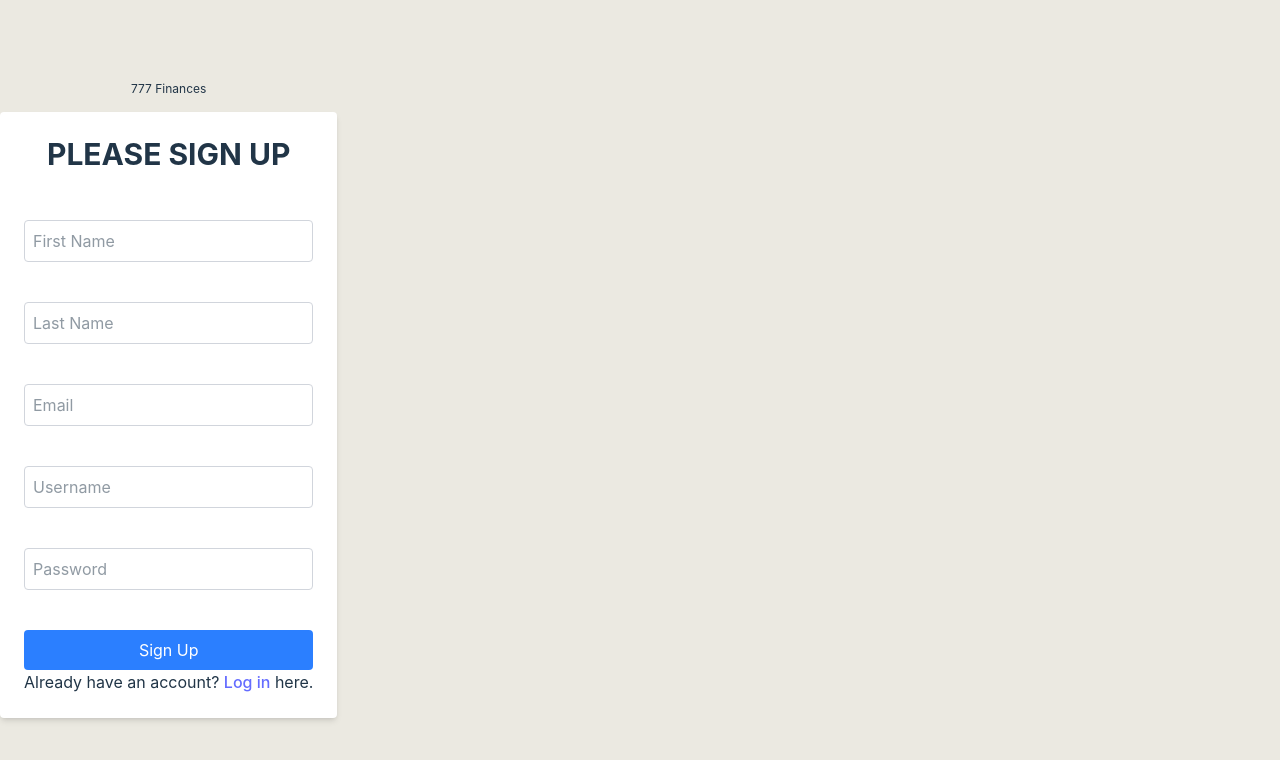
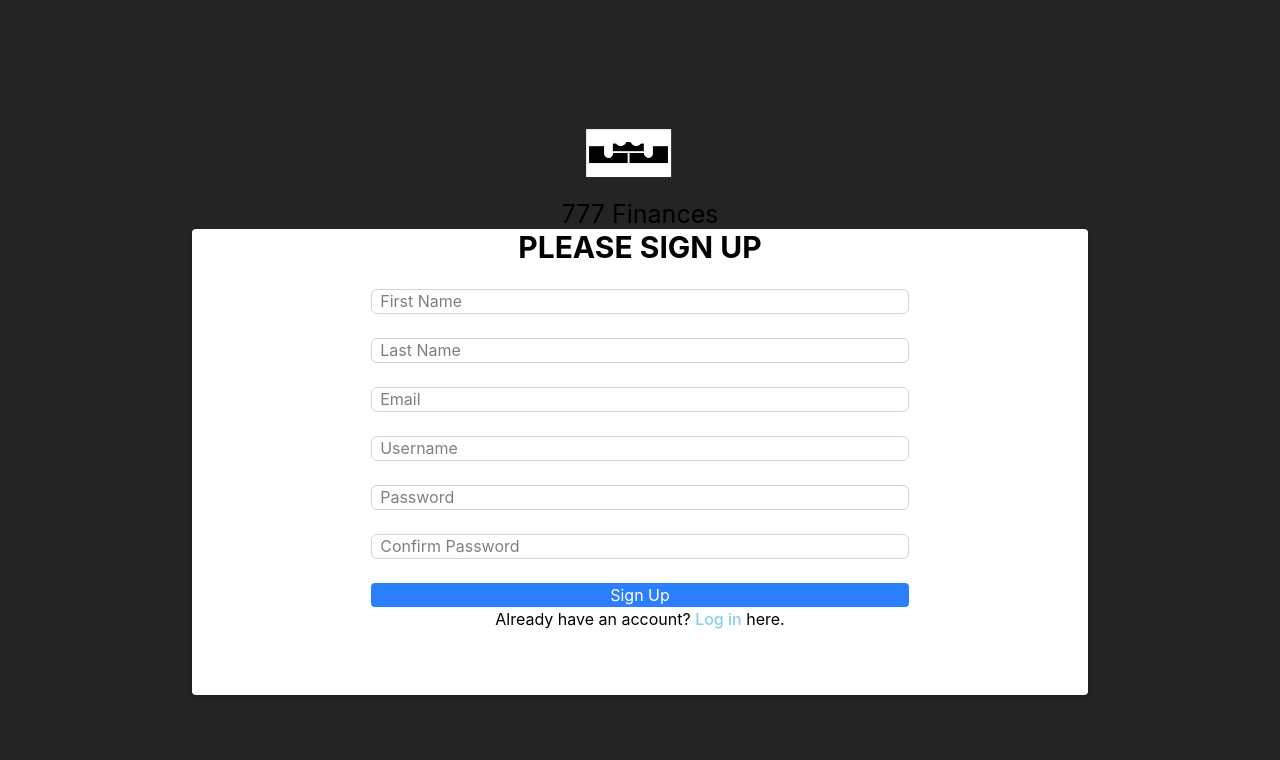
Before and after one commit to ElijahHawthorne/COP4331_LargeProject, a React (Vite) app in the folder frontend/: page /signup in a window 1280 px wide. Shown: the top 760 px of the page. Built offline with nearby package versions, Linux system fonts and the light colour scheme.

Commit message:
fixing small UI things -Elijah

```diff
--- a/frontend/src/App.css
+++ b/frontend/src/App.css
@@ -1,76 +1,75 @@
 @import "tailwindcss";
 
-/*Primary: E43D12
-
-Secondary: D6536D
-
-Accent: FFA2B6
-
-Highlight: EFB11D
-
-Background: EBE9E1*/
+/* Color Palette */
+:root {
+  --primary: #E43D12;
+  --secondary: #D6536D;
+  --accent: #FFA2B6;
+  --highlight: #EFB11D;
+  --background: #EBE9E1;
+}
 
 #root {
   max-width: 1280px;
-  /* margin: 0 auto; Removed to let sidebar go to left side
-  text-align: center;
-  padding: 2rem; */
 }
 
 .App {
   width: 100vw;
   height: 100vh;
-  background-color: #EBE9E1;
+  background-color: var(--background);
+  display: flex;
+  flex-direction: row;
 }
 
 body {
   margin: 0;
   padding: 0;
   display: flex;
-  align-items: center;
+  align-items: stretch;
+  justify-content: flex-start;
   height: 100%;
 }
 
 .SideBar {
   height: 100%;
   width: 300px;
-  background-color: #D6536D;
+  background-color: var(--secondary);
+  display: flex;
+  flex-direction: column;
 }
 
-.SideBarList{
-  height: auto;
+.SideBarList {
   width: 100%;
   padding: 0;
+  margin: 0;
 }
 
-.SideBarList .row{
+.SideBarList .row {
   width: 100%;
   height: 50px;
   border: 1px solid black;
   list-style-type: none;
-  margin: 0%;
   display: flex;
   flex-direction: row;
-  color: white;
   justify-content: center;
   align-items: center;
+  color: white;
   font-family: 'Courier New', Courier, monospace;
 }
 
-.row #icon{
+.row #icon {
   flex: 30%;
   display: grid;
   place-items: center;
 }
 
-.row #title{
+.row #title {
   flex: 70%;
 }
 
-.title{
+.title {
   text-align: center;
-  justify-content: center;
-  font-size: 12px;
+  font-size: 25px;
 }
 
 .logo {
@@ -79,26 +78,9 @@ body {
   will-change: filter;
   transition: filter 300ms;
 }
+
 .logo:hover {
   filter: drop-shadow(0 0 2em #646cffaa);
-}
-.logo.react:hover {
-  filter: drop-shadow(0 0 2em #61dafbaa);
-}
-
-@keyframes logo-spin {
-  from {
-    transform: rotate(0deg);
-  }
-  to {
-    transform: rotate(360deg);
-  }
-}
-
-@media (prefers-reduced-motion: no-preference) {
-  a:nth-of-type(2) .logo {
-    animation: logo-spin infinite 20s linear;
-  }
 }
 
 .card {
@@ -108,3 +90,18 @@ body {
 .read-the-docs {
   color: #888;
 }
+
+/* Responsive Adjustments */
+@media (max-width: 768px) {
+  .SideBar {
+    width: 200px; /* Reduce sidebar width on mobile */
+  }
+
+  .SideBarList .row {
+    height: 40px; /* Adjust row height */
+  }
+
+  .App {
+    padding: 1rem; /* Add padding on small screens */
+  }
+}
--- a/frontend/src/Pages/LoginPage.tsx
+++ b/frontend/src/Pages/LoginPage.tsx
@@ -1,13 +1,18 @@
 import PageTitle from "../components/PageTitle.tsx";
 import Login from "../components/Login.tsx";
+
 const LoginPage = () => {
   return (
-    <div className="min-h-screen bg-[#D6536D] flex items-center justify-center">
-      <div>
-        <PageTitle />
+    <div className="min-h-screen bg-[#D6536D] flex flex-col items-center justify-center">
+    <PageTitle />
+
+
+      <div className="w-full h-1/3 max-w-md bg-white p-6 rounded shadow-md">
+
         <Login />
       </div>
     </div>
   );
 };
+
 export default LoginPage;
--- a/frontend/src/components/PageTitle.tsx
+++ b/frontend/src/components/PageTitle.tsx
@@ -1,6 +1,16 @@
 import "../App.css";
+import logo from "../assets/LBJlogo.png";
 
 function PageTitle() {
-  return <h1 className="title">777 Finances</h1>;
+  return(
+  <div>
+
+  <img src={logo} alt="Company Logo" className="logo" />
+
+  <h1 className="title">777 Finances</h1>
+
+
+  </div>
+  );
 }
 export default PageTitle;
--- a/frontend/src/components/Signup.tsx
+++ b/frontend/src/components/Signup.tsx
@@ -7,9 +7,13 @@ function Signup() {
   const [message, setMessage] = useState("");
   const [signupName, setSignupName] = useState("");
   const [signupPassword, setPassword] = useState("");
+  const [confirmPassword, setConfirmPassword] = useState("");
   const [firstName, setFirstName] = useState("");
   const [lastName, setLastName] = useState("");
   const [email, setEmail] = useState("");
+
+  const [SignupSuccess, setSignupSuccess] = useState<boolean | null>(null);
+
 
   // Regex for email validation
   const emailRegex = /^[a-zA-Z0-9._%+-]+@[a-zA-Z0-9.-]+\.[a-zA-Z]{2,}$/;
@@ -31,19 +35,50 @@ function Signup() {
   async function doSignup(event: any): Promise<void> {
     event.preventDefault();
 
-    // Validate email
-    if (!validateEmail(email)) {
-      setMessage("Invalid email format.");
+    if (
+      !signupName ||
+      !signupPassword ||
+      !confirmPassword ||
+      !firstName ||
+      !lastName ||
+      !email
+    ) {
+      setSignupSuccess(false);
+      setMessage("All fields must be filled out");
       return;
     }
 
-    // Validate password
-    if (!validatePassword(signupPassword)) {
+
+    // Validate email
+    if (!validateEmail(email)) {
+      setSignupSuccess(false);
+      setMessage("Invalid email format");
+      return;
+    }
+
+     // Validate password
+     if (!validatePassword(signupPassword)) {
+      setSignupSuccess(false);
       setMessage(
         "Password must be at least 8 characters long, contain an uppercase letter, a number, and a special character."
       );
       return;
     }
+
+
+    // Check if password and confirm password match
+    if (signupPassword !== confirmPassword) {
+      setSignupSuccess(false);
+      setMessage("Passwords do not match");
+
+      return;
+    }
+
+
+
+
+
+
 
     let obj = {
       login: signupName, // Matching API field name
@@ -65,14 +100,20 @@ function Signup() {
       var res = JSON.parse(await response.text());
 
       if (res.success) {
+
+        setSignupSuccess(true);
         setMessage("Signup successful! Redirecting to login...");
         setTimeout(() => {
           navigate("/login"); // Use navigate function to redirect
         }, 2000);
+
       } else {
-        setMessage(res.error || "Signup failed. Please try again.");
+        setSignupSuccess(false);
+
+        setMessage(res.error || "Signup failed. Please try again");
       }
     } catch (error: any) {
+      setSignupSuccess(false);
       alert(error.toString());
       return;
     }
@@ -84,6 +125,11 @@ function Signup() {
   function handleSetPassword(e: any): void {
     setPassword(e.target.value);
   }
+
+  function handleSetConfirmPassword(e: any): void {
+    setConfirmPassword(e.target.value);
+  }
+
   function handleSetFirstName(e: any): void {
     setFirstName(e.target.value);
   }
@@ -101,7 +147,7 @@ function Signup() {
   return (
     <div
       id="signupDiv"
-      className="mt-4 flex flex-col items-center justify-center bg-white p-6 rounded shadow-md w-full max-w-md"
+      className="mt-4 flex flex-col items-center justify-center bg-white p-6 rounded shadow-md w-[70%]"
     >
       <span id="inner-title" className="text-3xl font-bold mb-6">
         PLEASE SIGN UP
@@ -109,7 +155,7 @@ function Signup() {
       <br />
       <input
         type="text"
-        className="mb-4 p-2 border border-gray-300 rounded w-full"
+        className="input-style"
         id="firstName"
         placeholder="First Name"
         onChange={handleSetFirstName}
@@ -117,7 +163,7 @@ function Signup() {
       <br />
       <input
         type="text"
-        className="mb-4 p-2 border border-gray-300 rounded w-full"
+        className="input-style"
         id="lastName"
         placeholder="Last Name"
         onChange={handleSetLastName}
@@ -125,7 +171,7 @@ function Signup() {
       <br />
       <input
         type="email"
-        className="mb-4 p-2 border border-gray-300 rounded w-full"
+        className="input-style"
         id="email"
         placeholder="Email"
         onChange={handleSetEmail}
@@ -133,7 +179,7 @@ function Signup() {
       <br />
       <input
         type="text"
-        className="mb-4 p-2 border border-gray-300 rounded w-full"
+        className="input-style"
         id="signupName"
         placeholder="Username"
         onChange={handleSetSignupName}
@@ -141,16 +187,24 @@ function Signup() {
       <br />
       <input
         type="password"
-        className="mb-4 p-2 border border-gray-300 rounded w-full"
+        className="input-style"
         id="signupPassword"
         placeholder="Password"
         onChange={handleSetPassword}
       />
       <br />
       <input
+        type="password"
+        className="input-style"
+        id="confirmPassword"
+        placeholder="Confirm Password"
+        onChange={handleSetConfirmPassword}
+      />
+      <br />
+      <input
         type="submit"
         id="signupButton"
-        className="bg-blue-500 text-white py-2 px-4 rounded hover:bg-blue-700 w-full"
+        className="bg-blue-500 text-white py-2 px-4 rounded hover:bg-blue-700 w-[60%]"
         value="Sign Up"
         onClick={doSignup}
       />
@@ -161,7 +215,12 @@ function Signup() {
         </a>{" "}
         here.
       </p>
-      <span id="signupResult">{message}</span>
+      <span id="signupResult"
+
+      className={`block mt-4 p-2 ${SignupSuccess ? 'text-black' : 'text-red-500'}`}
+
+      >{message}{(SignupSuccess === false) ? "!" : ""}
+      </span>
     </div>
   );
 }
--- a/frontend/src/index.css
+++ b/frontend/src/index.css
@@ -1,43 +1,49 @@
+/* Import TailwindCSS */
 @import "tailwindcss";
 
-
+/* Base styles for global appearance */
 :root {
   font-family: Inter, system-ui, Avenir, Helvetica, Arial, sans-serif;
   line-height: 1.5;
   font-weight: 400;
-
   color-scheme: light dark;
-  color: rgba(255, 255, 255, 0.87);
-  background-color: #242424;
-
+  color: black;
+  background-color: #242424; /* Default dark background */
   font-synthesis: none;
   text-rendering: optimizeLegibility;
   -webkit-font-smoothing: antialiased;
   -moz-osx-font-smoothing: grayscale;
 }
 
+/* Global link styles */
 a {
   font-weight: 500;
-  color: #646cff;
+  color: skyblue;
   text-decoration: inherit;
 }
+
 a:hover {
-  color: #535bf2;
+  color: blue;
 }
 
+/* Global body styles */
 body {
   margin: 0;
+  padding: 0;
   display: flex;
-  /*place-items: center;*/
+  flex-direction: column;  /* Ensures flex layout across the entire page */
   min-width: 320px;
   min-height: 100vh;
+  background-color: #242424; /* Default dark background */
 }
 
+/* Header styling */
 h1 {
   font-size: 3.2em;
   line-height: 1.1;
 }
 
+/* Global button styles */
 button {
   border-radius: 8px;
   border: 1px solid transparent;
@@ -49,23 +55,85 @@ button {
   cursor: pointer;
   transition: border-color 0.25s;
 }
+
 button:hover {
   border-color: #646cff;
 }
+
 button:focus,
 button:focus-visible {
   outline: 4px auto -webkit-focus-ring-color;
 }
 
+/* Light mode adjustments */
 @media (prefers-color-scheme: light) {
   :root {
-    color: #213547;
-    background-color: #ffffff;
+    color: black;
+    background-color: #ffffff; /* Light mode background */
   }
+
   a:hover {
     color: #747bff;
   }
+
   button {
-    background-color: #f9f9f9;
+    background-color: #f9f9f9; /* Light mode button background */
   }
 }
+
+/* Adjustments for dark mode */
+@media (prefers-color-scheme: dark) {
+  :root {
+    color: black;
+    background-color: #242424; /* Dark mode background */
+  }
+
+  a {
+    color: #b0aaff;
+  }
+
+  button {
+    background-color: #333333; /* Dark mode button background */
+    color: #f5f5f5;
+  }
+}
+
+/* Additional global reset for some elements */
+*,
+*::before,
+*::after {
+  box-sizing: border-box;
+  margin: 0;
+  padding: 0;
+}
+
+.input-style {
+  margin-bottom: 0rem; /* Equivalent to Tailwind's mb-4 */
+  padding: 0.5rem; /* Equivalent to Tailwind's p-2 */
+  border: 1px solid #d1d5db; /* Equivalent to Tailwind's border-gray-300 */
+  border-radius: 0.375rem; /* Equivalent to Tailwind's rounded */
+  width: 60%; /* Equivalent to Tailwind's w-[60%] */
+  height: 25px
+}
+#loginResult {
+  min-height: 3rem; /* Make sure the height is consistent */
+  display: flex;
+  align-items: center; /* Vertically center the text */
+  justify-content: center; /* Horizontally center the text */
+  width: 60%; /* Keep the result area the same width as the input */
+  margin-top: 1rem; /* Ensure space between the inputs and the result message */
+  color: #f44336; /* Set color for the error message, you can change to green for success */
+  text-align: center; /* Optional: Centers the text */
+  font-size: 15px;
+}
+#signupResult {
+  min-height: 3rem; /* Make sure the height is consistent */
+  display: flex;
+  align-items: center; /* Vertically center the text */
+  justify-content: center; /* Horizontally center the text */
+  width: 60%; /* Keep the result area the same width as the input */
+  margin-top: 1rem; /* Ensure space between the inputs and the result message */
+  /* Set color for the error message, you can change to green for success */
+  text-align: center; /* Optional: Centers the text */
+  font-size: 15px;
+}
```
Also changed, not shown: frontend/src/components/Login.tsx (+19 -10 lines), frontend/src/components/SideBar.tsx (+17 -1 lines), frontend/src/components/SideBarData.tsx (+4 -24 lines), frontend/src/components/UserProfile.tsx (added, +31 -0 lines).
